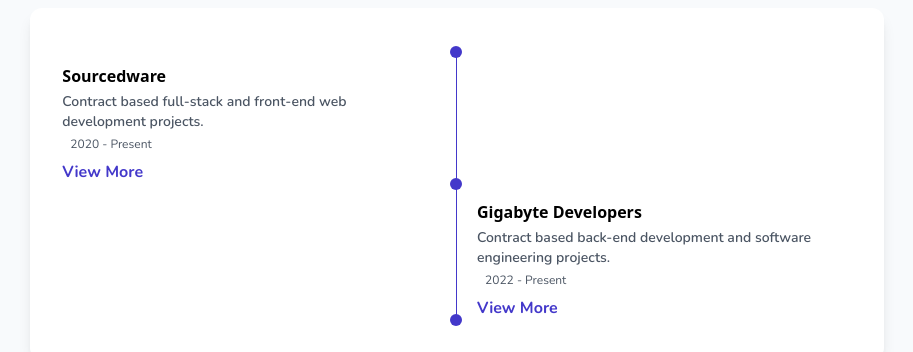
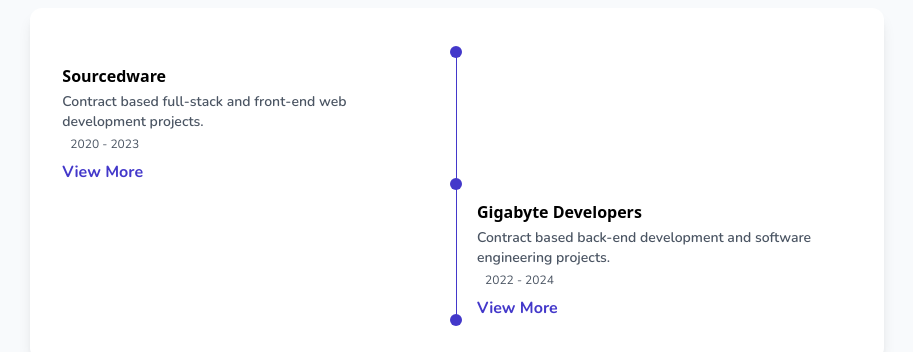
Before and after one commit to chiefJurist/anthony-nnanna-portfolio, a Vue app: page / in a window 1280 px wide. Shown: the part 2320-2672 px from the top of the page, without its empty margins (183-1096 px from the left). Built offline with nearby package versions, Linux system fonts and the light colour scheme.

Commit message:
experience update

```diff
--- a/src/components/Qualification.vue
+++ b/src/components/Qualification.vue
@@ -180,7 +180,7 @@
                                     <span class="icon-[solar--calendar-outline]"></span>
                                 </span>
                                 <span class="text-xs">
-                                    2020 - Present
+                                    2020 - 2023
                                 </span>
                             </div>
                             <div class="view-more-con" @click="toggleSourcedware">
@@ -211,7 +211,7 @@
                                     <span class="icon-[solar--calendar-outline]"></span>
                                 </span>
                                 <span class="text-xs">
-                                    2022 - Present
+                                    2022 - 2024
                                 </span>
                             </div>
                             <div class="view-more-con" @click="toggleGigabyte">
--- a/src/components/Qualification/Gigabyte.vue
+++ b/src/components/Qualification/Gigabyte.vue
@@ -21,7 +21,7 @@
                     <span class="small-icon icon-[mdi--tick-circle-outline]"></span>
                 </span>
                 <span class="q-card-skill-text">
-                    Contribute to the development open-source Vue libraries using JavaScript and Vue.js.
+                    Contributed to the development open-source Vue libraries using JavaScript and Vue.js.
                 </span>
             </div>
 
@@ -30,7 +30,7 @@
                     <span class="small-icon icon-[mdi--tick-circle-outline]"></span>
                 </span>
                 <span class="q-card-skill-text">
-                    Contribute to the development of backend APIs using JavaScript.
+                    Contributed to the development of backend APIs and web-applications using JavaScript, Node.js, python and other backend development tools.
                 </span>
             </div>
         </div>
--- a/src/components/Qualification/Sourcedware.vue
+++ b/src/components/Qualification/Sourcedware.vue
@@ -21,7 +21,7 @@
                     <span class="small-icon icon-[mdi--tick-circle-outline]"></span>
                 </span>
                 <span class="q-card-skill-text">
-                    Develop front-end websites using HTML, Tailwind, JavaScript, Typescript, Vue, Nuxt, Vuetify, Git and other development tools.
+                    Developed front-end websites using HTML, Tailwind, JavaScript, Typescript, Vue, Git and other development tools.
                 </span>
             </div>
 
@@ -30,7 +30,7 @@
                     <span class="small-icon icon-[mdi--tick-circle-outline]"></span>
                 </span>
                 <span class="q-card-skill-text">
-                    Develop full-stack web applications using front-end languages, Laravel, PHP, SQL, MySQL, Ajax, Json, API's, Docker and other development tools.
+                    Developed full-stack web applications using Laravel, PHP, SQL, MySQL, Ajax, Json, API's, Docker, front-end languages and other development tools.
                 </span>
             </div>
         </div>
```
